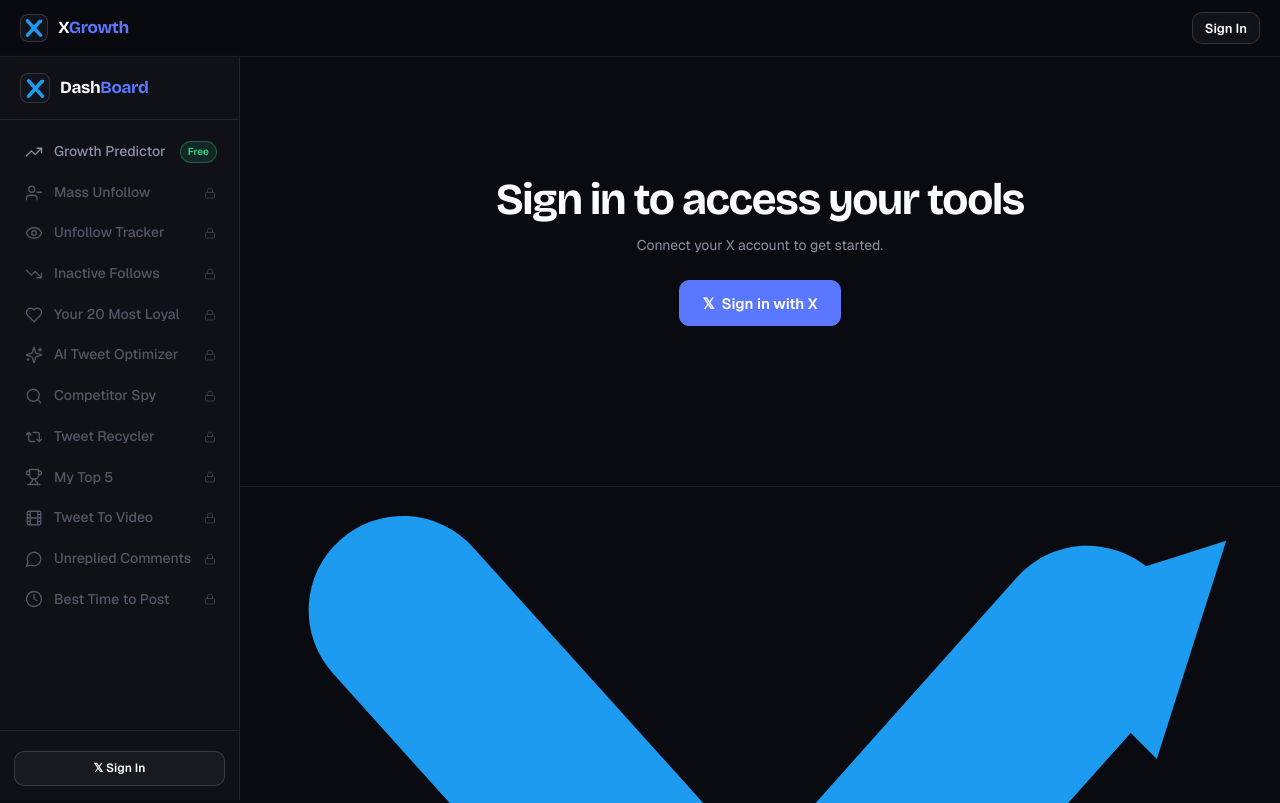
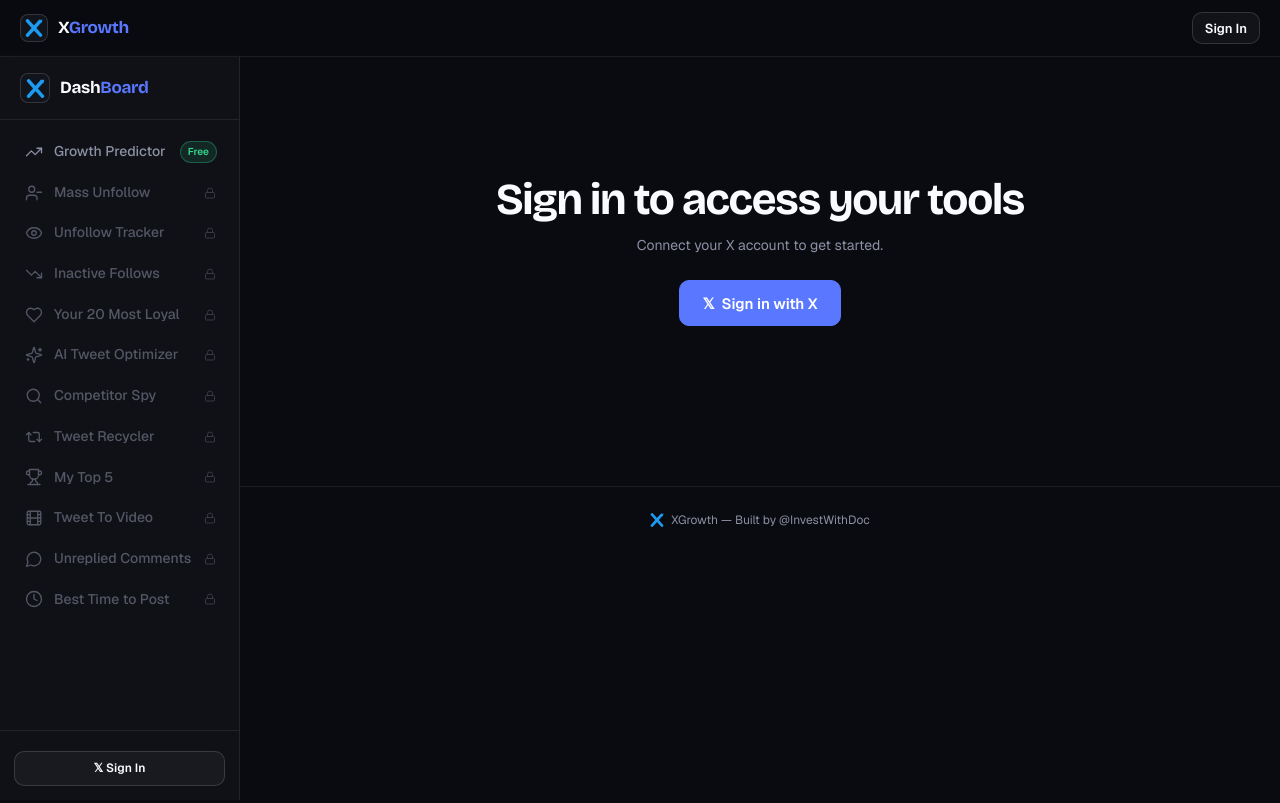
Before and after one commit to Wdustin1/xgrowthnow, a website: page public/dashboard.html in a window 1280 px wide. Shown: the top 803 px of the page. Drawn offline with nearby package versions, Linux system fonts and the light colour scheme; no server answers.

Commit message:
Add .footer-mark sizing utility for brand logo image

```diff
--- a/public/theme.css
+++ b/public/theme.css
@@ -222,6 +222,12 @@
 .surface { background: var(--surface); }
 .bordered { border: 1px solid var(--border); }
 
+/* Footer brand mark */
+.footer-mark {
+  display: inline-block; vertical-align: -3px;
+  width: 14px; height: 14px; margin-right: 4px;
+}
+
 /* ---------- Reduced motion ---------- */
 @media (prefers-reduced-motion: reduce) {
   *, *::before, *::after {
```
